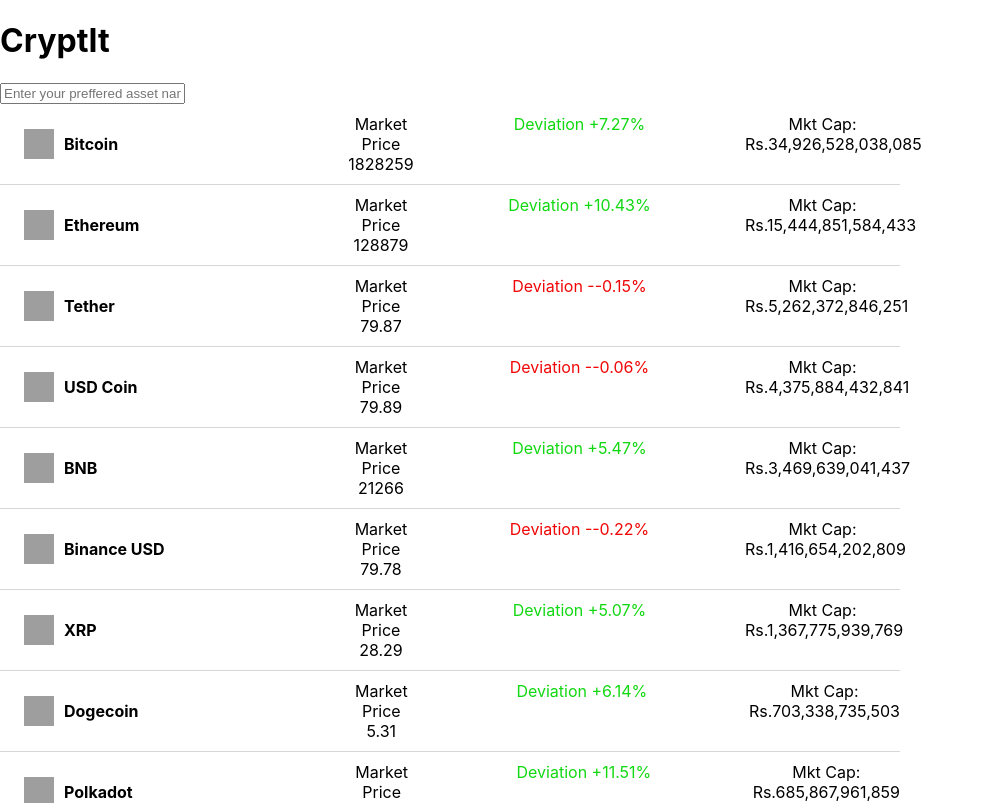
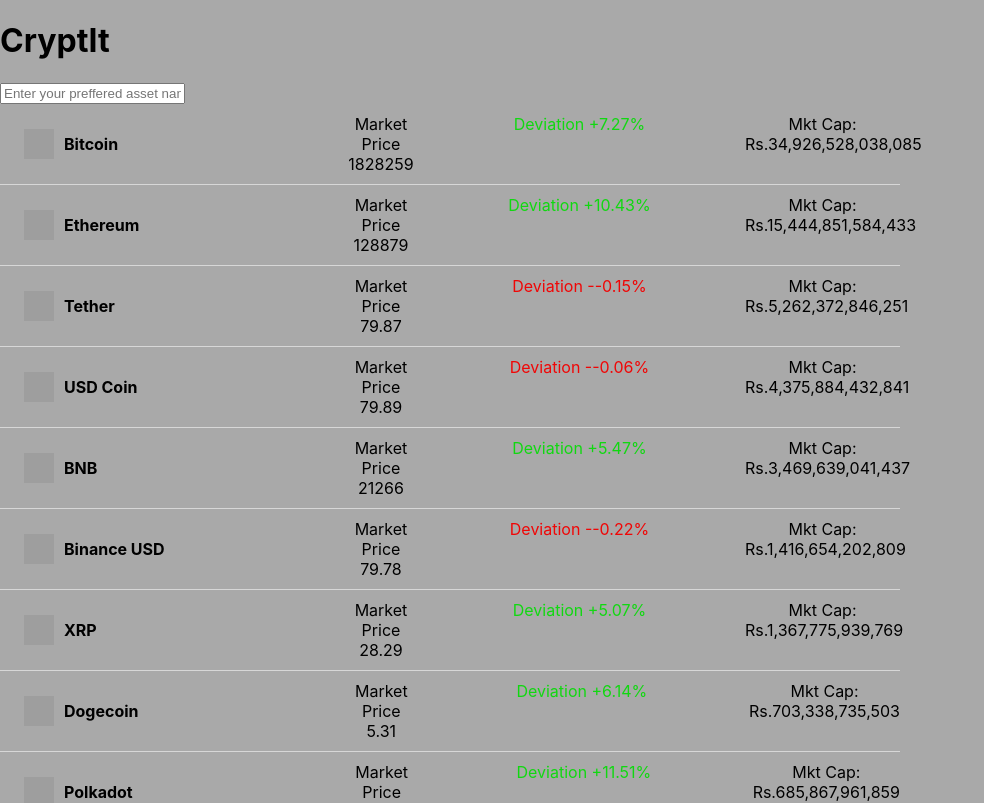
Before and after one commit to sang-4/phase-2-project, a React (Create React App) app: page / in a window 1280 px wide. Shown: the top 803 px of the page, without its empty margins (0-984 px from the left). Built offline with nearby package versions, Linux system fonts and the light colour scheme; data requests are answered from the project's data file; grey boxes are pictures that could not be loaded.

Commit message:
Updated styling

```diff
--- a/src/index.css
+++ b/src/index.css
@@ -4,7 +4,10 @@
     'Ubuntu', 'Cantarell', 'Fira Sans', 'Droid Sans', 'Helvetica Neue',
     sans-serif;
   -webkit-font-smoothing: antialiased;
-  -moz-osx-font-smoothing: grayscale;
+  -moz-osx-font-smoothing: aqua;
+  background-color: darkgrey;
+  justify-content: space-between;
+  max-width: 100%;
 }
 
 code {
```
